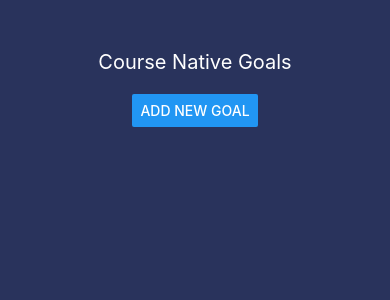
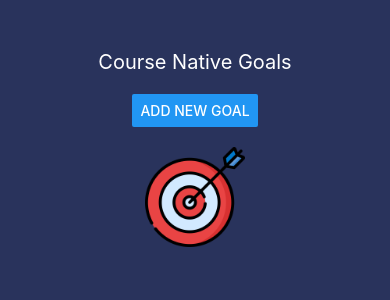
Before and after one commit to MarceloBxD/CourseGoals, a React Native app: screen / in a window 390 px wide. Shown: the top 300 px of the page. Built offline with nearby package versions, Linux system fonts and the light colour scheme.

Commit message:
feat: Add image to app screen

```diff
--- a/App.js
+++ b/App.js
@@ -8,6 +8,7 @@ import {
   FlatList,
   Modal,
   Button,
+  Image,
 } from "react-native";
 import GoalInput from "./src/components/GoalInput";
 import { GoalProvider } from "./src/contexts/GoalContext";
@@ -51,6 +52,7 @@ export default function App() {
             style={styles.showModalButton}
           />
         </Modal>
+        <Image source={require("./assets/icon.png")} style={styles.img} />
         <View style={styles.goalsContainer}>
           <FlatList
             data={goals}
@@ -85,6 +87,12 @@ const styles = StyleSheet.create({
     paddingTop: 50,
     backgroundColor: "#29335C",
   },
+  img: {
+    width: 100,
+    height: 100,
+    marginVertical: 20,
+  },
+
   goalsContainer: {
     flex: 3,
     justifyContent: "center",
```
